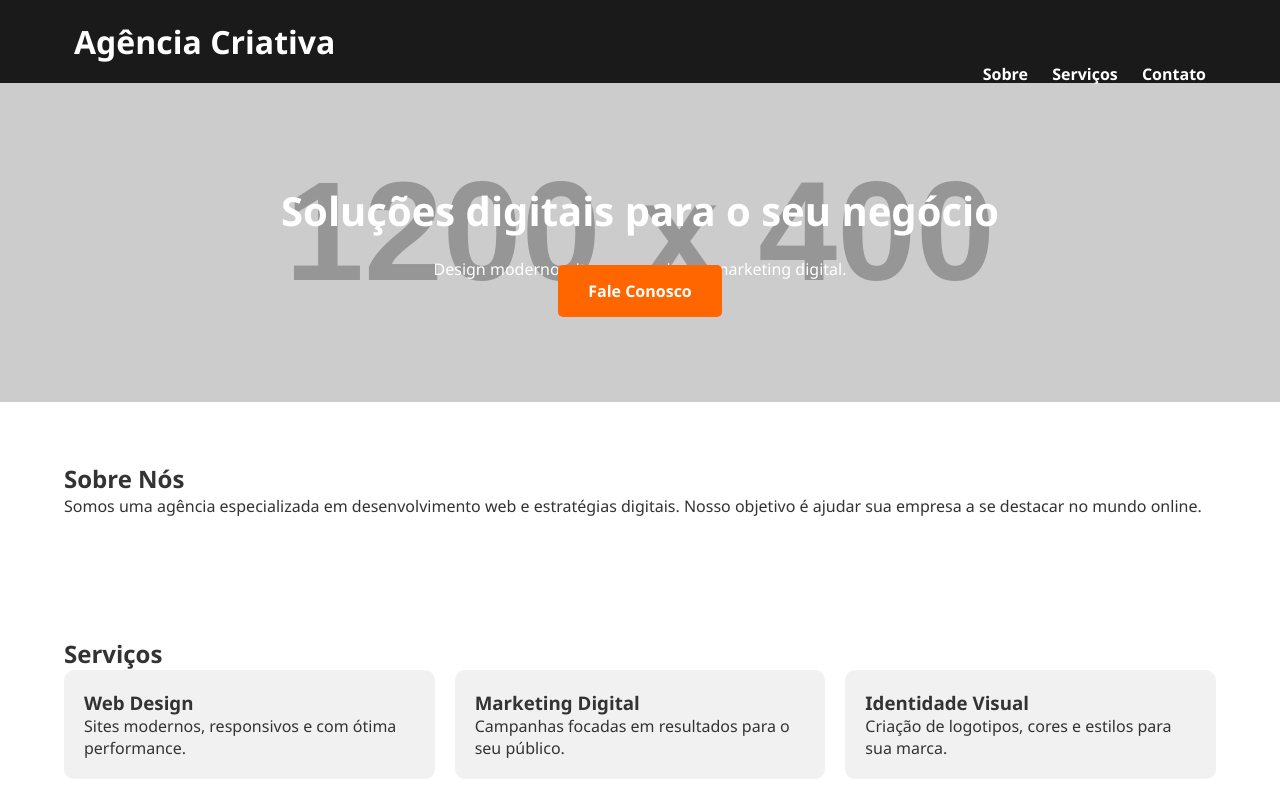
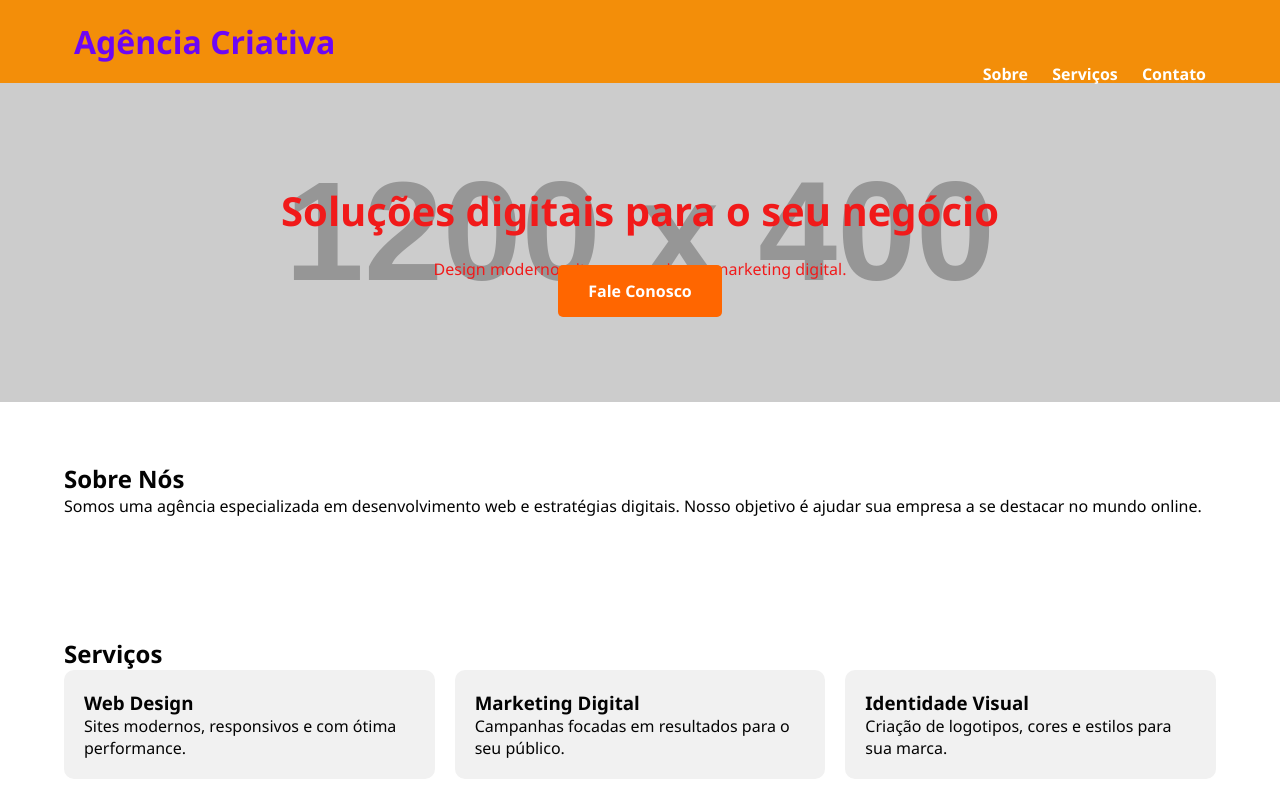
Before and after one commit to Kenan-shoji/aula-revisao, a plain HTML site: page index.html in a window 1280 px wide. Shown: the top 800 px of the page. Drawn offline with Linux system fonts and the light colour scheme; placeholder pictures from the web are drawn by us.

Commit message:
yujjftjh

```diff
--- a/style.css
+++ b/style.css
@@ -8,7 +8,7 @@
 /* Estilos gerais */
 body {
     font-family: 'Segoe UI', sans-serif;
-    color: #333;
+    color: #030303;
     background-color: #f9f9f9;
 }
 
@@ -20,9 +20,9 @@ body {
 
 /* Header */
 header {
-    background-color: #1a1a1a;
+    background-color: #f38e09;
     padding: 20px 0;
-    color: white;
+    color: rgb(109, 6, 245);
 }
 
 header h1 {
@@ -51,7 +51,7 @@ nav ul li a {
 .hero {
     background: url('https://via.placeholder.com/1200x400') no-repeat center center;
     background-size: cover;
-    color: white;
+    color: rgb(241, 26, 26);
     padding: 100px 0;
     text-align: center;
 }
```
